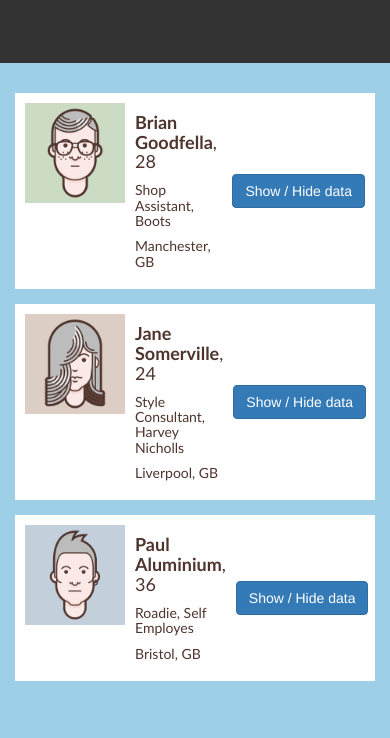
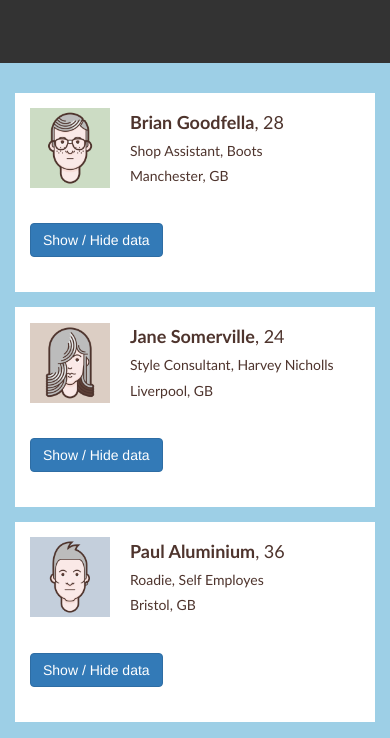
Before and after one commit to apmorris83/hello-soda-tech-test, a React app: page / in a window 390 px wide. Shown: the part 106-844 px from the top of the page. Built offline with nearby package versions, Linux system fonts and the light colour scheme.

Commit message:
made better responsive layout

```diff
--- a/src/components/PersonList.js
+++ b/src/components/PersonList.js
@@ -9,19 +9,27 @@ function PersonList(props) {
             {props.people.map((person, id) => {
                 return (
                     <div className="media box-element" key={person.id} >
-                        <div className="media-left">
+                        <div className="container-fluid" >
+                            <div className="row">
+                                <div className="col-lg-9 col-md-9 col-sm-9">
+                                    <div>
                                         <img className="profile-pic" src={require(`../../public/images/${person.personal.avatar}`)} alt="profile" />
-                        </div>
-                        <div className="media-body">
+                                    <div className="person-info">
                                         <h4><strong>{person.personal.first_name} {person.personal.last_name}</strong>, {person.personal.age}</h4>
                                         <h5>{person.personal.job_title}, {person.personal.job_company}</h5>
                                         <h5>{person.personal.city}, {person.personal.country}</h5>
                                     </div>
-                        <div className="media-right toggle-button media-middle">
+                                    </div>
+                                </div>
+                                <div className="col-lg-3 col-md-3 col-sm-3">
+                                    <div className="toggle-button">
                                         <a className="btn btn-primary" role="button" data-toggle="collapse" data-target={`#${id}`} aria-expanded="false" aria-controls={`${id}`}>Show / Hide data</a>
                                     </div>
+                                </div>
+                            </div>
+                        </div>
 
-                        <div className="collapse" id={`${id}`}>
+                        <div className="collapse container-fluid" id={`${id}`}>
                             <div className="my-nav">
                                 <ul className="nav nav-tabs nav-justified" role="tablist">
                                     <li className="active">
@@ -104,6 +112,7 @@ function PersonList(props) {
                                             }
                                         })}
                                     </div>
+
                                     <div className="tab-pane fade row" id={`${id}_interests`}>
                                         {person.interests.map((interest, id) => {
                                             return (
@@ -119,6 +128,7 @@ function PersonList(props) {
                                             );
                                         })}
                                     </div>
+
                                     <div className="tab-pane fade row" id={`${id}_scores`}>
                                         <div className="col-lg-2 col-md-3 col-sm-6">
                                             <div className="thumbnail data-block-scores">
--- a/src/css/PersonList.css
+++ b/src/css/PersonList.css
@@ -1,20 +1,37 @@
 .profile-pic {
     width: 100px;
+    display: inline-block;
+    vertical-align: middle;
+    padding-right: 20px;
 }
 
 .box-element {
-    padding: 10px;
+    padding-top: 10px;
+    padding-bottom: 10px;
     align-items: center;
     background-color: #fff;
 }
 
+.person-info {
+    display: inline-block;
+    vertical-align: middle;
+    align-items: center;
+}
+
 .toggle-button {
     justify-content: center;
+    align-items: center;
+    padding-top: 30px;
+    padding-bottom: 25px;
 }
 
 .data-img {
     width: 150px;
     padding: 10px;
+}
+
+.my-nav {
+    margin-top: 10px;
 }
 
 .data-block {
```
Lines whose indentation alone changed are shown as unchanged.
